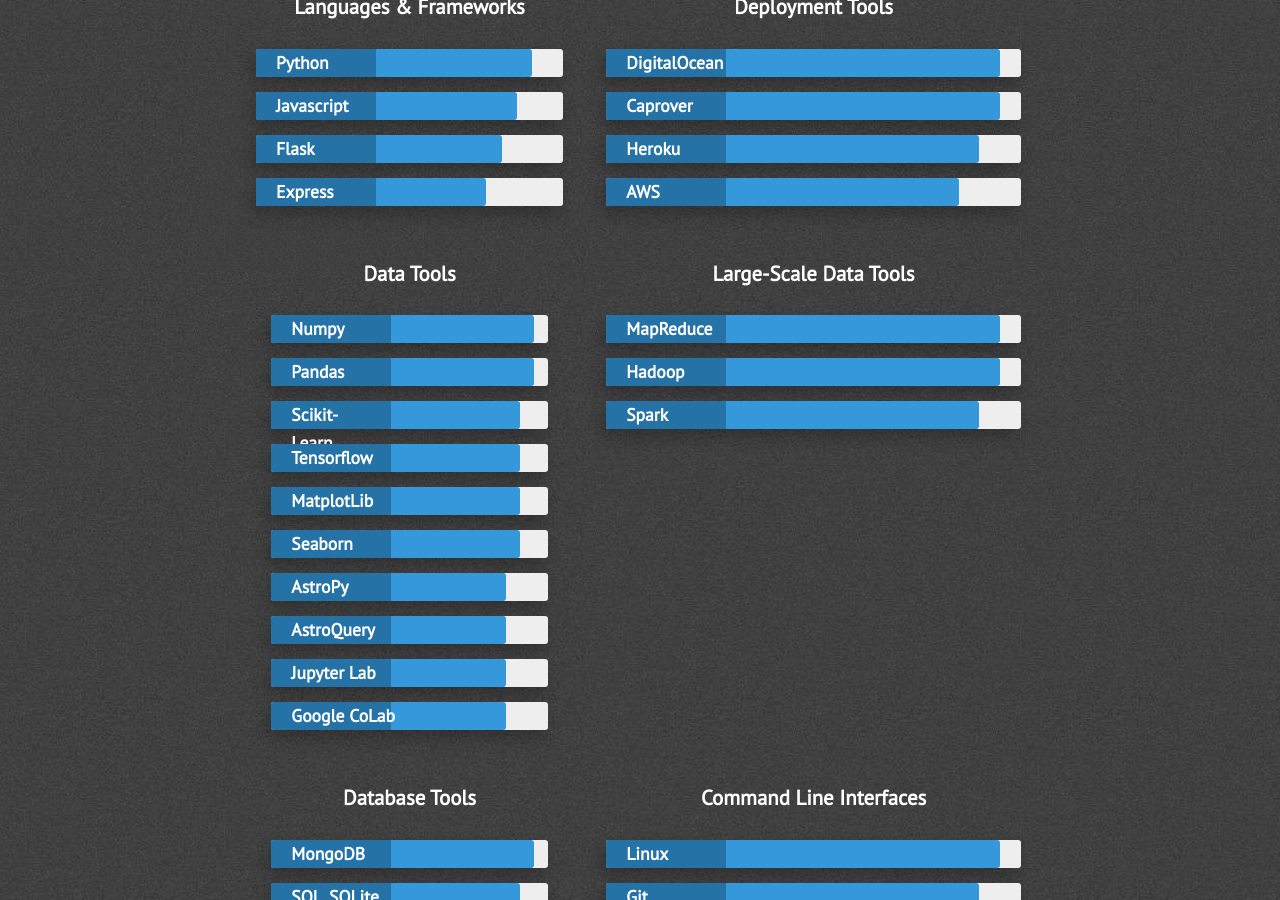
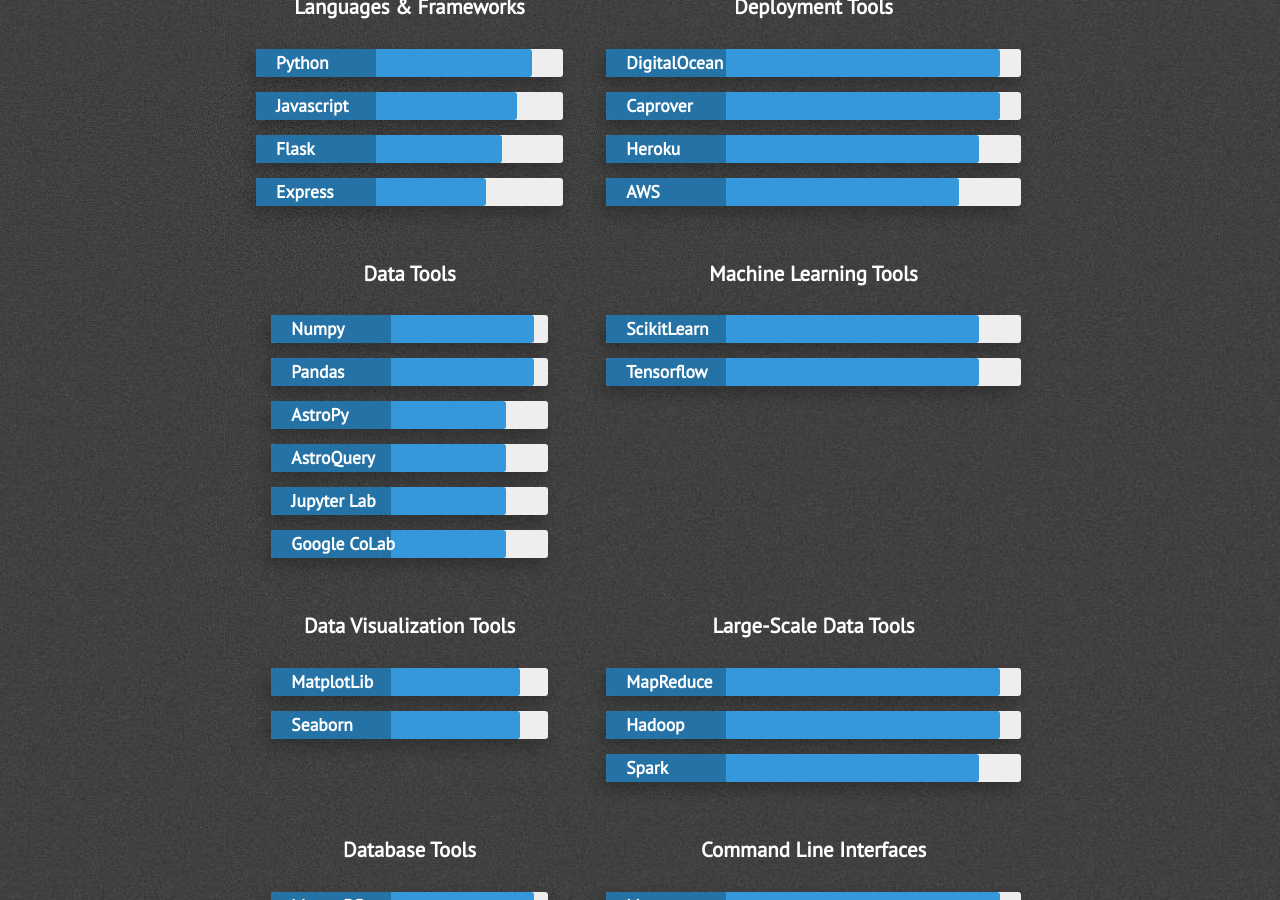
Before and after one commit to maliabarker/maliabarker.github.io, a Jekyll site: the page built from index.html, in a window 1280 px wide and 900 px high, scrolled down 2082 px. Built offline with Jekyll 4.4.1, drawn with Linux system fonts in a browser that asks for light colours; nearby versions of some CDN libraries.

Commit message:
Update skills.html

```diff
--- a/_includes/skills.html
+++ b/_includes/skills.html
@@ -58,22 +58,6 @@
                             <div class="skillbar-title" style="background: #2980b9;"><span>Pandas</span></div>
                             <div class="skillbar-bar" style="background: #3498db;"></div>
                         </div> <!-- End Skill Bar -->
-                        <div class="skillbar clearfix " data-percent="90%">
-                            <div class="skillbar-title" style="background: #2980b9;"><span>Scikit-Learn</span></div>
-                            <div class="skillbar-bar" style="background: #3498db"></div>
-                        </div> <!-- End Skill Bar -->
-                        <div class="skillbar clearfix " data-percent="90%">
-                            <div class="skillbar-title" style="background: #2980b9;"><span>Tensorflow</span></div>
-                            <div class="skillbar-bar" style="background: #3498db"></div>
-                        </div> <!-- End Skill Bar -->
-                        <div class="skillbar clearfix " data-percent="90%">
-                            <div class="skillbar-title" style="background: #2980b9;"><span>MatplotLib</span></div>
-                            <div class="skillbar-bar" style="background: #3498db;"></div>
-                        </div> <!-- End Skill Bar -->
-                        <div class="skillbar clearfix " data-percent="90%">
-                            <div class="skillbar-title" style="background: #2980b9;"><span>Seaborn</span></div>
-                            <div class="skillbar-bar" style="background: #3498db;"></div>
-                        </div> <!-- End Skill Bar -->
                         <div class="skillbar clearfix " data-percent="85%">
                             <div class="skillbar-title" style="background: #2980b9;"><span>AstroPy</span></div>
                             <div class="skillbar-bar" style="background: #3498db;"></div>
@@ -88,6 +72,32 @@
                         </div> <!-- End Skill Bar -->
                         <div class="skillbar clearfix " data-percent="85%">
                             <div class="skillbar-title" style="background: #2980b9"><span>Google&#160;CoLab</span></div>
+                            <div class="skillbar-bar" style="background: #3498db;"></div>
+                        </div> <!-- End Skill Bar -->
+                    </div>
+                </div>
+                <div class="technical-skills">
+                    <h3 class="center-align skills-subsection">Machine Learning Tools</h3>
+                    <div class="progress-bars">
+                        <div class="skillbar clearfix " data-percent="90%">
+                            <div class="skillbar-title" style="background: #2980b9;"><span>ScikitLearn</span></div>
+                            <div class="skillbar-bar" style="background: #3498db"></div>
+                        </div> <!-- End Skill Bar -->
+                        <div class="skillbar clearfix " data-percent="90%">
+                            <div class="skillbar-title" style="background: #2980b9;"><span>Tensorflow</span></div>
+                            <div class="skillbar-bar" style="background: #3498db"></div>
+                        </div> <!-- End Skill Bar -->
+                    </div>
+                </div>
+                <div class="technical-skills">
+                    <h3 class="center-align skills-subsection">Data Visualization Tools</h3>
+                    <div class="progress-bars">
+                        <div class="skillbar clearfix " data-percent="90%">
+                            <div class="skillbar-title" style="background: #2980b9;"><span>MatplotLib</span></div>
+                            <div class="skillbar-bar" style="background: #3498db;"></div>
+                        </div> <!-- End Skill Bar -->
+                        <div class="skillbar clearfix " data-percent="90%">
+                            <div class="skillbar-title" style="background: #2980b9;"><span>Seaborn</span></div>
                             <div class="skillbar-bar" style="background: #3498db;"></div>
                         </div> <!-- End Skill Bar -->
                     </div>
```
